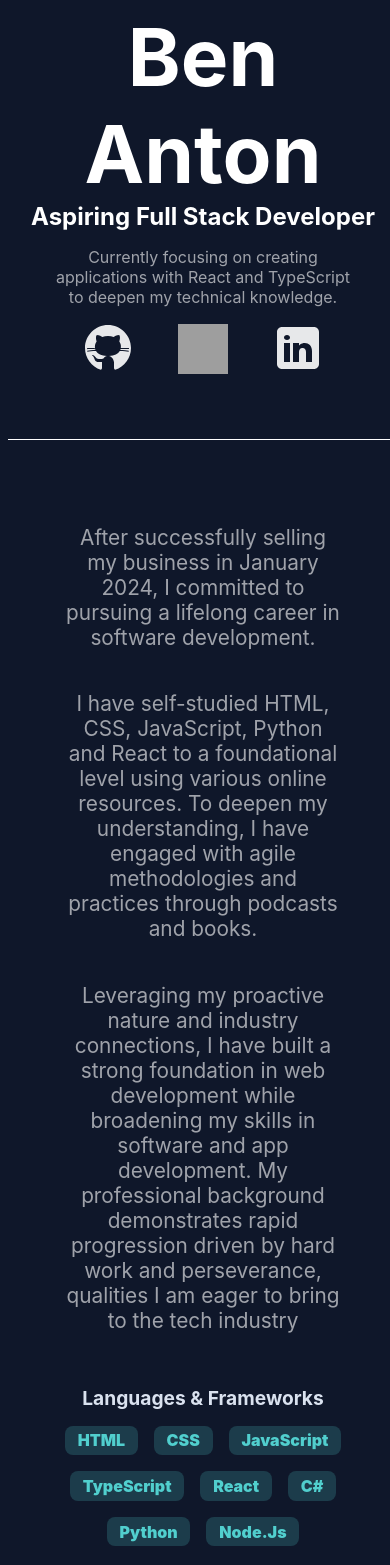
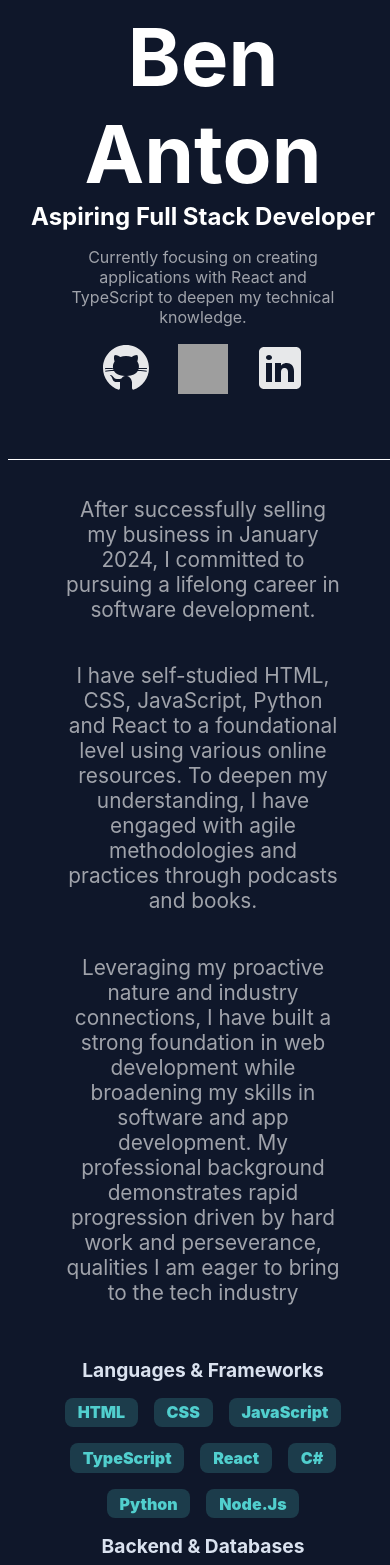
Before and after one commit to BenAnton/Portfolio, a React (Vite) app: page / in a window 390 px wide. Shown: the top 1565 px of the page. Built offline with nearby package versions, Linux system fonts and the light colour scheme; grey boxes are pictures that could not be loaded.

Commit message:
testing tweaks

```diff
--- a/src/App.css
+++ b/src/App.css
@@ -1,3 +1,7 @@
+*, *::before, *::after {
+  box-sizing: border-box;
+}
+
 :root {
   box-sizing: border-box;
   margin: 0;
@@ -53,6 +57,9 @@ width: 100%;
   display: flex;
   margin-top: auto;
   justify-content: space-around;
+  width: 60%;
+  margin-inline: auto;
+
 }
 
 .social-logo {
@@ -92,13 +99,12 @@ p {
   }
 
   .contents-panel {
-    max-width: 100%;
-    min-width: 100%;
+    width: 100%;
     height: auto;
     text-align: center;
   border-bottom: 1px solid white;
     margin-top: 0;
-    padding: 0 0 1rem 0;
+    padding: 0 1rem 1rem 1rem;
     overflow-y: visible;
     position: relative;
   }
@@ -117,22 +123,34 @@ p {
     display: flex;
     flex-direction: column;
     min-width: 100%;
-    justify-content: flex-start;
-    padding-inline: 1rem;
-    margin-top: 0;
+
+    padding: 0;
+    margin: 0;
     position: relative;
+  }
+
+  * {
+    max-width: 100%;
+    box-sizing: border-box;
+  }
+
+  body::-webkit-scrollbar {
+    display: none;
   }
 
 html, body {
   height: auto;
-  overflow-x: hidden;
+  overflow-x: hidden !important;
   overflow-y: scroll;
   width: 100%;
+  max-width: 100%;
   background: var(--primary-color);
 }
 
 body {
   position: relative;
+  max-width: 100%;
+  overflow-x: hidden;
 }
 
 .badge-cont {
--- a/src/components/Name/name.css
+++ b/src/components/Name/name.css
@@ -1,5 +1,6 @@
 .name-cont {
     color: white;
+
 }
 
 .name-h1 {
--- a/src/components/projects/projectcard.css
+++ b/src/components/projects/projectcard.css
@@ -63,6 +63,7 @@
         width: 100%;
         padding: 0;
         margin-top: 3rem;
+
     }
 
     .PC-flex-left {
--- a/src/components/projects/projects.css
+++ b/src/components/projects/projects.css
@@ -7,5 +7,6 @@
     .projects-cont {
         margin-top: 5rem;
         gap: 3rem;
+        width: 100%;
     }
 }
```
